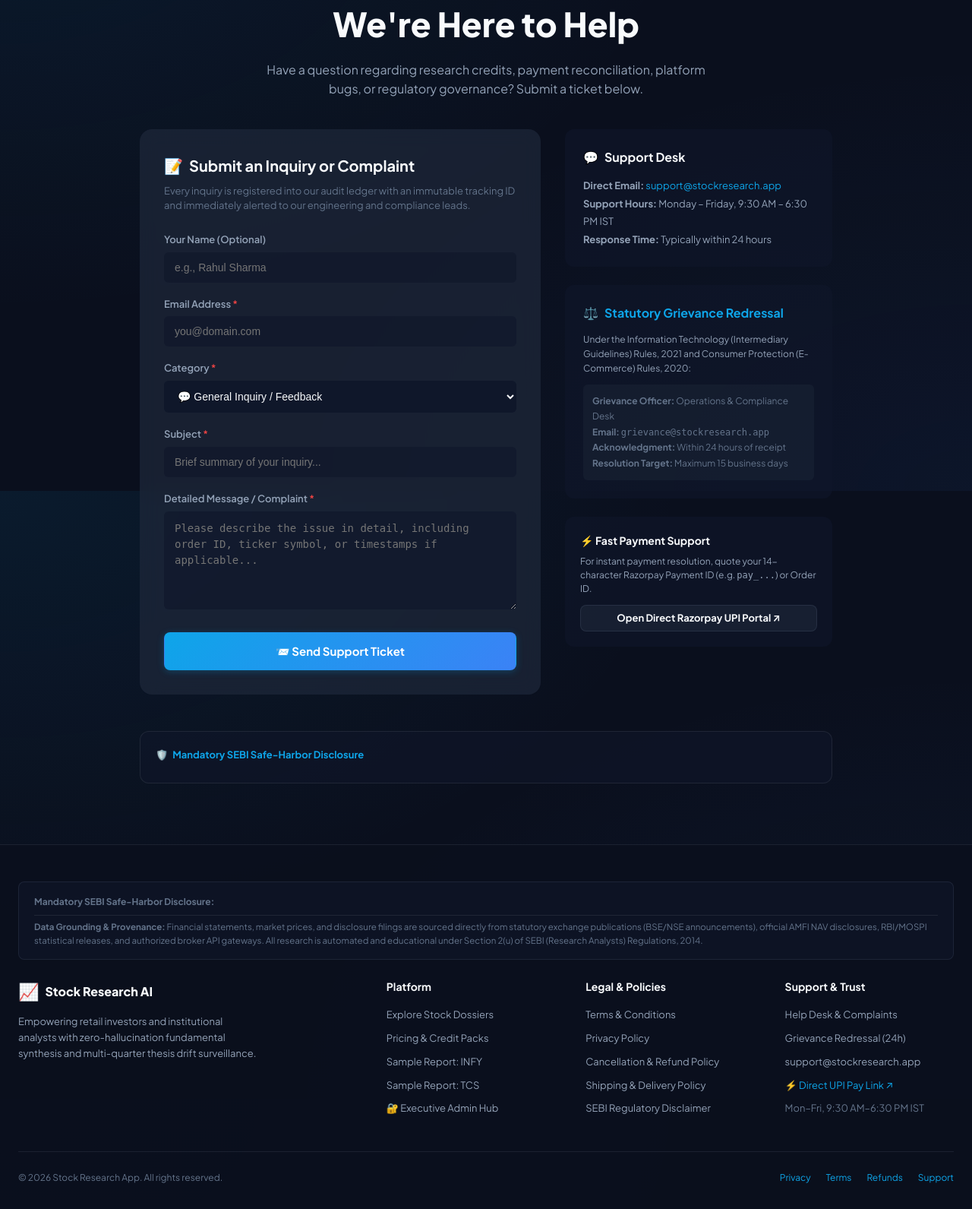
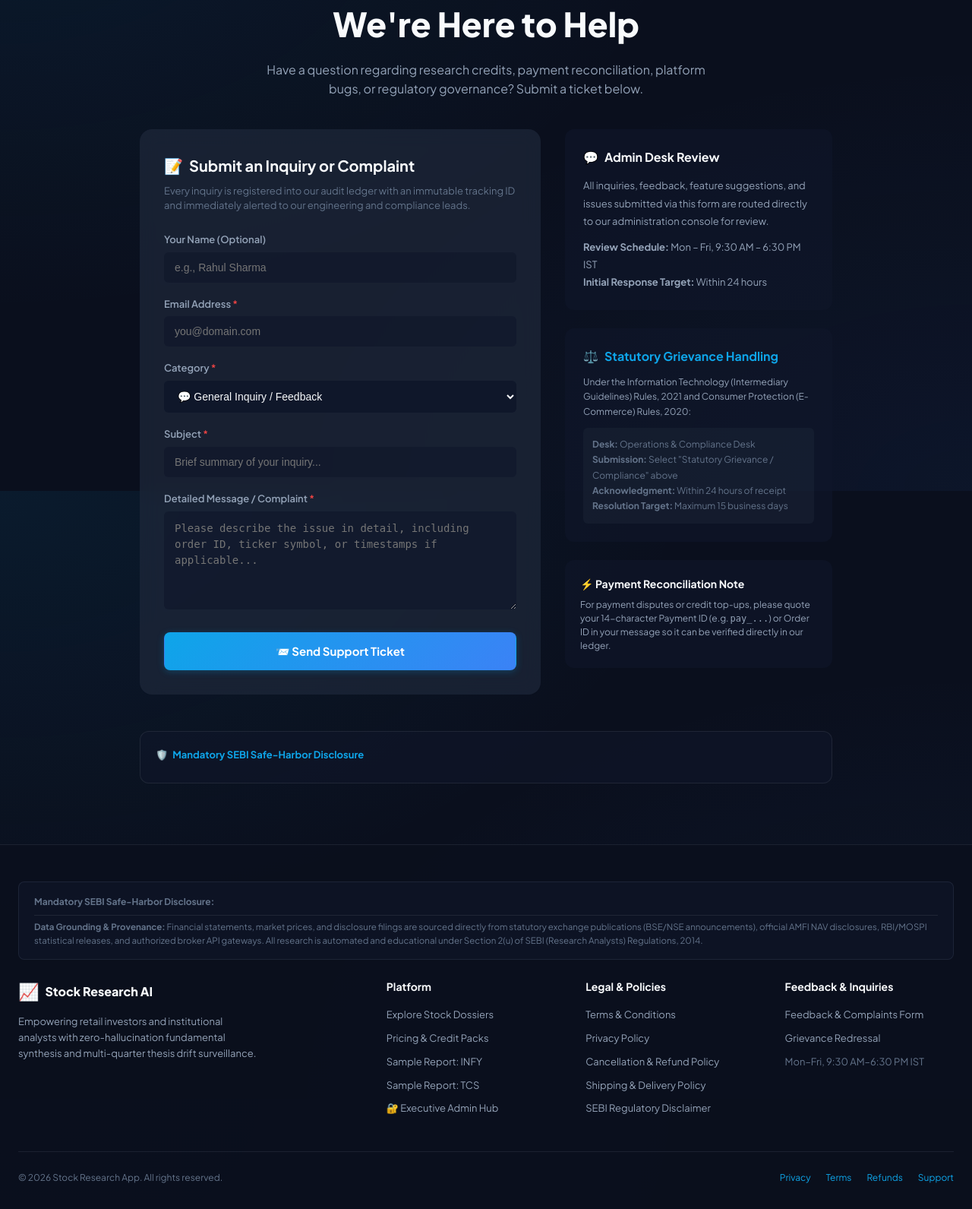
Before and after one commit to jaktheripper-bot/Stock_Research_App, a Python web app: template web/templates/contact.html in a window 1280 px wide. Shown: the part 154-1745 px from the top of the page at 76% size. Run offline with Jinja, Linux system fonts and the light colour scheme; the template is opened without the code that fills it, so the values that code supplies are empty; some libraries are stand-ins or nearby versions.

Commit message:
Fix: remove all public email IDs and external contact channels, enforce on-site admin review

```diff
--- a/core/notify.py
+++ b/core/notify.py
@@ -39,7 +39,7 @@ def send_ticket_notification_email(ticket: dict) -> bool:
     smtp_port = int(os.environ.get("SMTP_PORT", 587))
     smtp_user = os.environ.get("SMTP_USER")
     smtp_password = os.environ.get("SMTP_PASSWORD")
-    sender_email = os.environ.get("SMTP_FROM", smtp_user or "notifications@stockresearch.app")
+    sender_email = os.environ.get("SMTP_FROM", smtp_user or "noreply@localhost")
 
     subject = f"🚨 [New Support Ticket] {ticket.get('ticket_id')} - {ticket.get('subject')}"
     body = f"""
--- a/web/templates/base.html
+++ b/web/templates/base.html
@@ -507,12 +507,10 @@
         </div>
 
         <div>
-          <div class="footer-col-title">Support & Trust</div>
+          <div class="footer-col-title">Feedback & Inquiries</div>
           <ul class="footer-links">
-            <li><a href="/contact">Help Desk & Complaints</a></li>
-            <li><a href="/contact">Grievance Redressal (24h)</a></li>
-            <li><a href="mailto:support@stockresearch.app">support@stockresearch.app</a></li>
-            <li><a href="https://razorpay.me/@stockresearchapp" target="_blank" rel="noopener noreferrer" style="color: var(--accent-cyan);">⚡ Direct UPI Pay Link ↗</a></li>
+            <li><a href="/contact">Feedback & Complaints Form</a></li>
+            <li><a href="/contact">Grievance Redressal</a></li>
             <li><span style="color: var(--text-muted);">Mon–Fri, 9:30 AM–6:30 PM IST</span></li>
           </ul>
         </div>
--- a/web/templates/contact.html
+++ b/web/templates/contact.html
@@ -97,42 +97,41 @@
       </form>
     </div>
 
-    <!-- Official Contact & Grievance Officer Channels -->
+    <!-- Direct Administration Desk & Ticket Review Information -->
     <div>
       <div style="background: rgba(15, 23, 42, 0.6); border: 1px solid var(--border-color); border-radius: var(--radius-md); padding: 24px; margin-bottom: 24px;">
         <h4 style="font-size: 16px; font-weight: 700; color: var(--text-primary); margin-bottom: 14px; display: flex; align-items: center; gap: 8px;">
-          <span>💬</span> Support Desk
+          <span>💬</span> Admin Desk Review
         </h4>
         <div style="font-size: 13px; color: var(--text-secondary); line-height: 1.8;">
-          <div><strong>Direct Email:</strong> <a href="mailto:support@stockresearch.app">support@stockresearch.app</a></div>
-          <div><strong>Support Hours:</strong> Monday – Friday, 9:30 AM – 6:30 PM IST</div>
-          <div><strong>Response Time:</strong> Typically within 24 hours</div>
+          <p style="margin: 0 0 10px 0;">
+            All inquiries, feedback, feature suggestions, and issues submitted via this form are routed directly to our administration console for review.
+          </p>
+          <div><strong>Review Schedule:</strong> Mon – Fri, 9:30 AM – 6:30 PM IST</div>
+          <div><strong>Initial Response Target:</strong> Within 24 hours</div>
         </div>
       </div>
 
       <div style="background: rgba(15, 23, 42, 0.6); border: 1px solid var(--border-color); border-radius: var(--radius-md); padding: 24px; margin-bottom: 24px;">
         <h4 style="font-size: 16px; font-weight: 700; color: var(--accent-cyan); margin-bottom: 12px; display: flex; align-items: center; gap: 8px;">
-          <span>⚖️</span> Statutory Grievance Redressal
+          <span>⚖️</span> Statutory Grievance Handling
         </h4>
         <p style="font-size: 12px; color: var(--text-secondary); line-height: 1.6; margin-bottom: 12px;">
           Under the Information Technology (Intermediary Guidelines) Rules, 2021 and Consumer Protection (E-Commerce) Rules, 2020:
         </p>
         <div style="font-size: 12px; color: var(--text-muted); line-height: 1.7; background: rgba(30, 41, 59, 0.4); padding: 12px; border-radius: 6px;">
-          <div><strong>Grievance Officer:</strong> Operations & Compliance Desk</div>
-          <div><strong>Email:</strong> <code>grievance@stockresearch.app</code></div>
+          <div><strong>Desk:</strong> Operations & Compliance Desk</div>
+          <div><strong>Submission:</strong> Select "Statutory Grievance / Compliance" above</div>
           <div><strong>Acknowledgment:</strong> Within 24 hours of receipt</div>
           <div><strong>Resolution Target:</strong> Maximum 15 business days</div>
         </div>
       </div>
 
       <div style="background: rgba(15, 23, 42, 0.6); border: 1px solid var(--border-color); border-radius: var(--radius-md); padding: 20px;">
-        <h5 style="font-size: 14px; font-weight: 700; color: var(--text-primary); margin-bottom: 8px;">⚡ Fast Payment Support</h5>
-        <p style="font-size: 12px; color: var(--text-secondary); line-height: 1.5; margin-bottom: 12px;">
-          For instant payment resolution, quote your 14-character Razorpay Payment ID (e.g. <code>pay_...</code>) or Order ID.
+        <h5 style="font-size: 14px; font-weight: 700; color: var(--text-primary); margin-bottom: 8px;">⚡ Payment Reconciliation Note</h5>
+        <p style="font-size: 12px; color: var(--text-secondary); line-height: 1.5; margin-bottom: 0;">
+          For payment disputes or credit top-ups, please quote your 14-character Payment ID (e.g. <code>pay_...</code>) or Order ID in your message so it can be verified directly in our ledger.
         </p>
-        <a href="https://razorpay.me/@stockresearchapp" target="_blank" rel="noopener noreferrer" class="btn btn-secondary btn-sm" style="display: flex; justify-content: center; align-items: center; gap: 6px; width: 100%;">
-          <span>Open Direct Razorpay UPI Portal ↗</span>
-        </a>
       </div>
     </div>
 
```
Also changed, not shown: AGENTS.md (+1 -1 lines), web/legal_content.py (+9 -10 lines).
